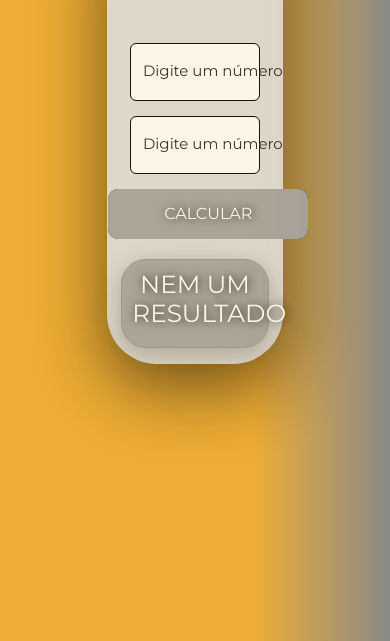
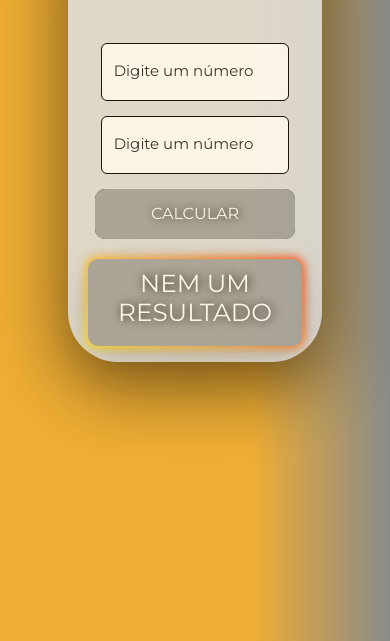
Before and after one commit to Vichrc/calculadora-de-tabuada, a plain HTML site: page index.html in a window 390 px wide. Shown: the part 203-844 px from the top of the page. Drawn offline with nearby package versions, Linux system fonts and the light colour scheme.

Commit message:
Melhoria no designe da pagina, e adicionado um sistema de responsividade devido a versão anterior não se adaptar a celulares

```diff
--- a/css/style.css
+++ b/css/style.css
@@ -52,6 +52,42 @@ span{
     margin-bottom: 15px;
     text-shadow: black 1px 0 10px;
     box-shadow: rgba(17, 17, 26, 0.1) 0px 4px 16px, rgba(17, 17, 26, 0.1) 0px 8px 24px, rgba(17, 17, 26, 0.1) 0px 16px 56px;
+
+    border: none;
+    outline: none;
+    position: relative;
+    z-index: 0;
+
+}
+
+
+#resultado:before {
+    content: '';
+    background: linear-gradient(45deg, #ff0000, #ff7300, #fffb00,  #fda22a, #ff3402, #ff5100);
+    position: absolute;
+    top: -2px;
+    left:-2px;
+    background-size: 400%;
+    z-index: -1;
+    filter: blur(5px);
+    width: calc(100% + 4px);
+    height: calc(100% + 4px);
+    animation: glowing 20s linear infinite;
+    opacity: 1;
+    transition: opacity .3s ease-in-out;
+    border-radius: 10px;
+}
+
+#resultado:after {
+    z-index: -1;
+    content: '';
+    position: absolute;
+    width: 100%;
+    height: 100%;
+    background: #a3a3a3;
+    left: 0;
+    top: 0;
+    border-radius: 10px;
 }
 
 
@@ -86,7 +122,8 @@ span{
 }
 
 .glow-on-hover:active {
-    color: #000
+    color: #000;
+    z-index: 0;
 }
 
 
@@ -131,3 +168,9 @@ span{
     50% { background-position: 400% 0; }
     100% { background-position: 0 0; }
 }
+
+@media (max-width: 850px){
+    #container{
+        width: 65%;
+    }
+}
```
